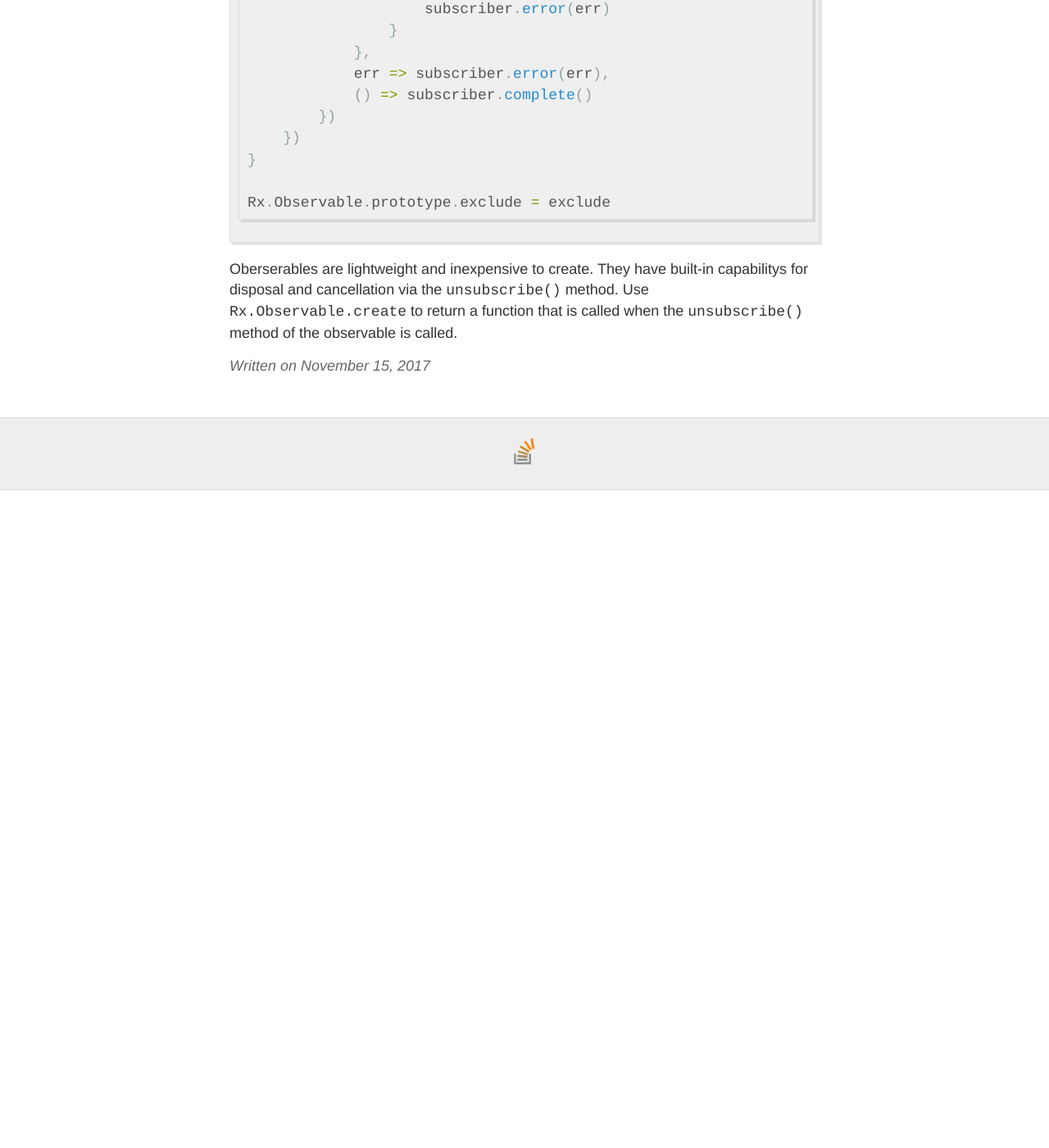
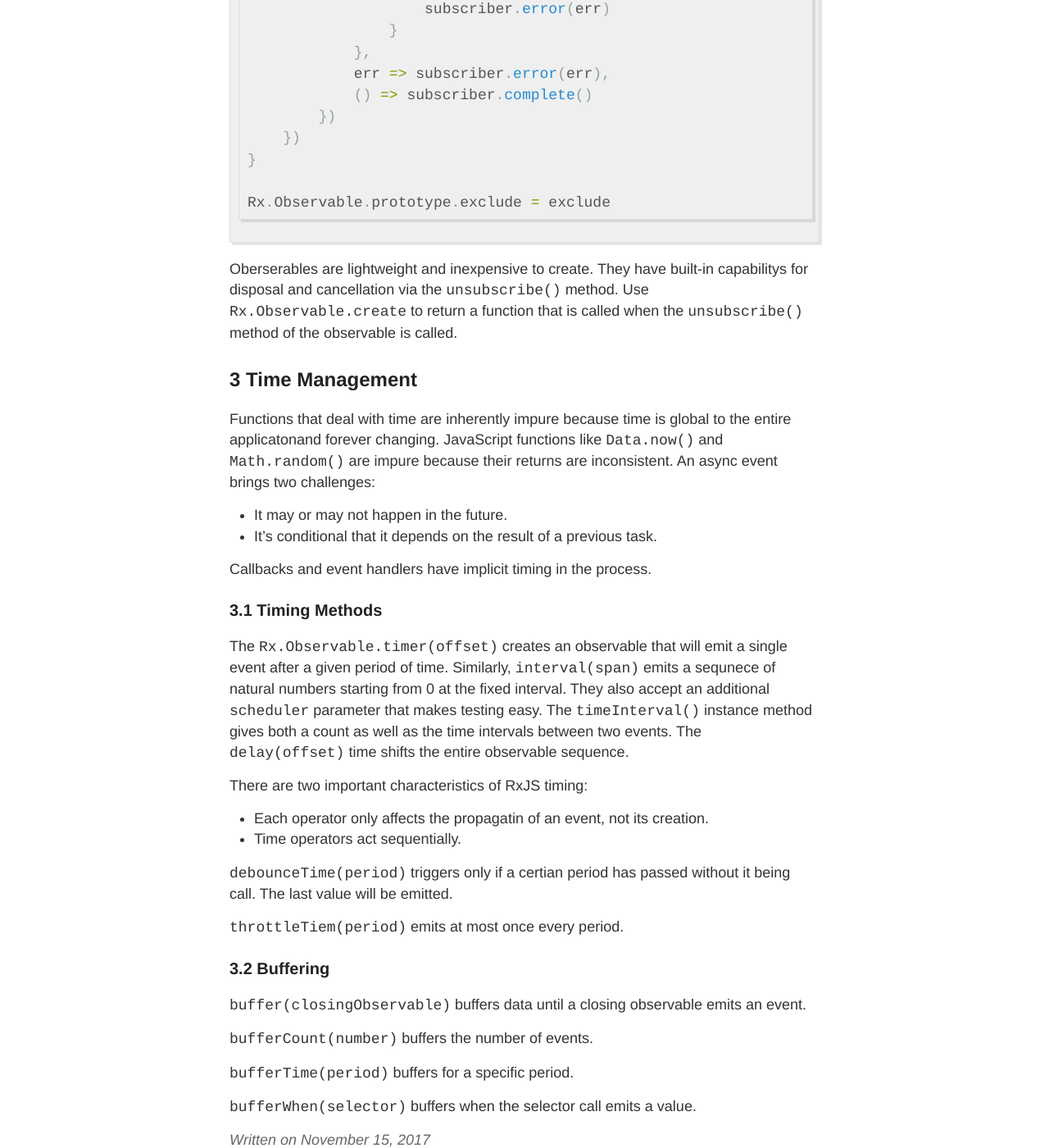
Before and after one commit to YingLiu4203/old-dev-blog, a Jekyll site: the page built from _posts/2017-11-15-rxjs-notes.md, in a window 1280 px wide and 1400 px high, scrolled down 2846 px. Shown: the whole window at 82% size. Built offline with Jekyll 4.4.1, drawn with Linux system fonts in a browser that asks for light colours; comment, search, counter and statistics services are not loaded; before the commit the page ends 3444 px from its top, so only the background shows below that.

Commit message:
add RxJS timing

````diff
--- a/_posts/2017-11-15-rxjs-notes.md
+++ b/_posts/2017-11-15-rxjs-notes.md
@@ -89,3 +89,30 @@ Rx.Observable.prototype.exclude = exclude
 ```
 
 Oberserables are lightweight and inexpensive to create. They have built-in capabilitys for disposal and cancellation via the `unsubscribe()` method. Use `Rx.Observable.create` to return a function that is called when the `unsubscribe()` method of the observable is called.
+
+## 3 Time Management
+Functions that deal with time are inherently impure because time is global to the entire applicatonand forever changing. JavaScript functions like `Data.now()` and `Math.random()` are impure because their returns are inconsistent. An async event brings two challenges:
+* It may or may not happen in the future.
+* It's conditional that it depends on the result of a previous task.
+
+Callbacks and event handlers have implicit timing in the process.
+
+### 3.1 Timing Methods
+The `Rx.Observable.timer(offset)` creates an observable that will emit a single event after a given period of time. Similarly, `interval(span)` emits a sequnece of natural numbers starting from 0 at the fixed interval. They also accept an additional `scheduler` parameter that makes testing easy. The `timeInterval()` instance method gives both a count as well as the time intervals between two events. The `delay(offset)` time shifts the entire observable sequence.
+
+There are two important characteristics of RxJS timing:
+* Each operator only affects the propagatin of an event, not its creation.
+* Time operators act sequentially.
+
+`debounceTime(period)` triggers only if a certian period has passed without it being call. The last value will be emitted.
+
+`throttleTiem(period)` emits at most once every period.
+
+### 3.2 Buffering
+`buffer(closingObservable)` buffers data until a closing observable emits an event.
+
+`bufferCount(number)` buffers the number of events.
+
+`bufferTime(period)` buffers for a specific period.
+
+`bufferWhen(selector)` buffers when the selector call emits a value.
````
